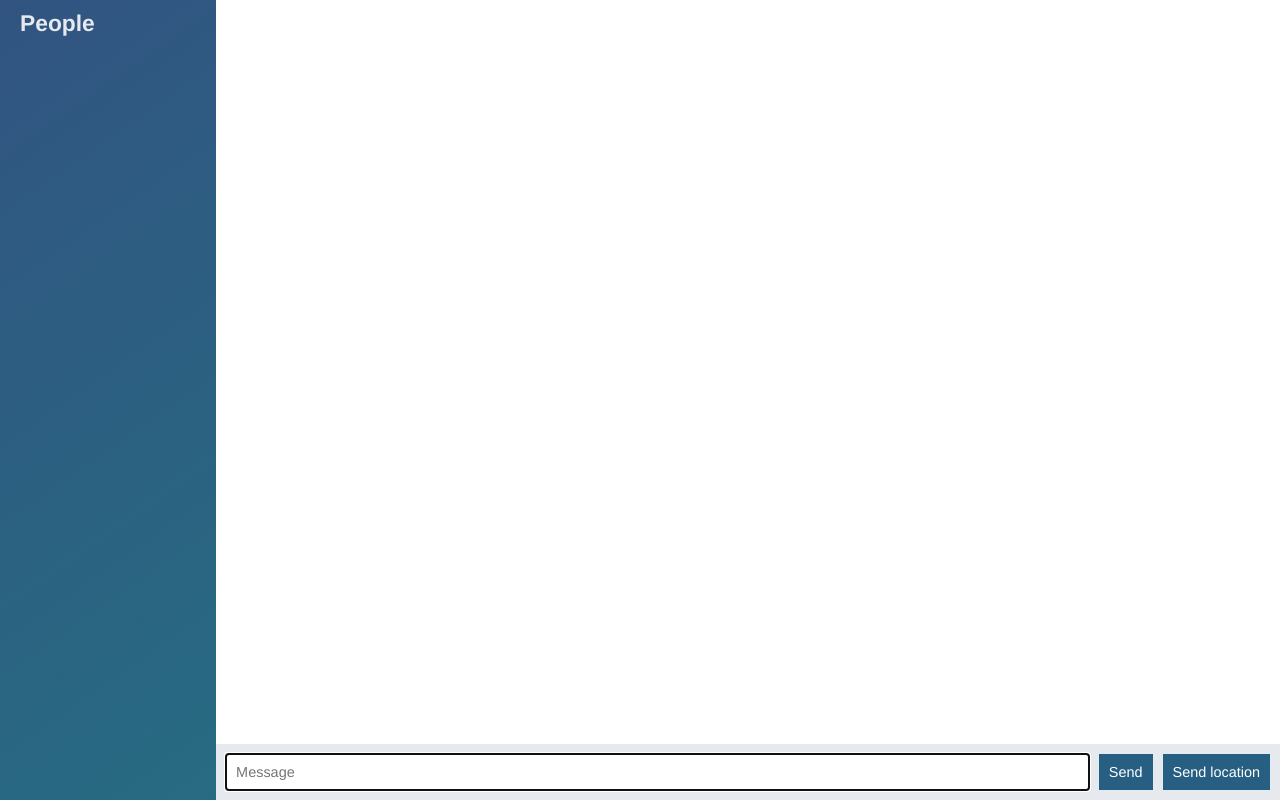
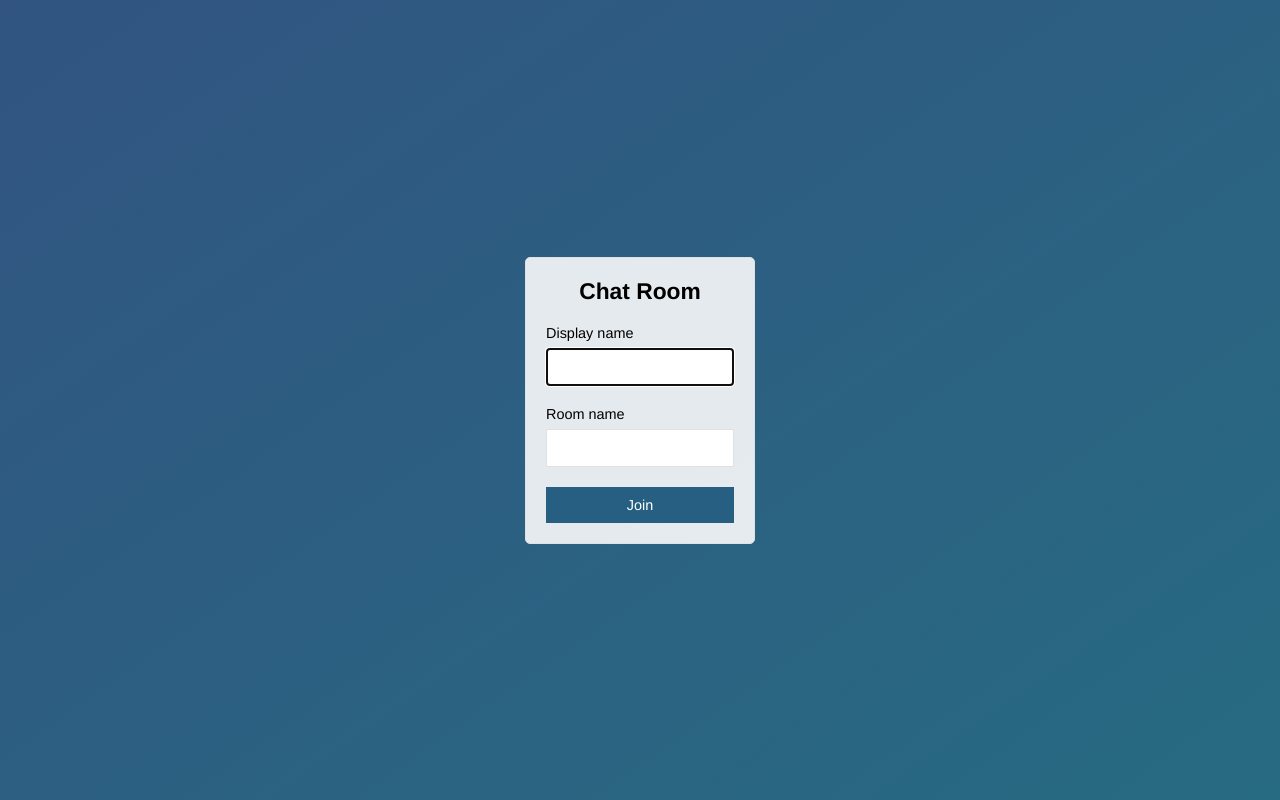
Before and after one commit to SteveT3ch/node-chat-app, a website: page public/index.html in a window 1280 px wide. Drawn offline with nearby package versions, Linux system fonts and the light colour scheme; no server answers.

Commit message:
[*] Add join page that submit to chat.html

```diff
--- a/public/index.html
+++ b/public/index.html
@@ -3,55 +3,31 @@
 
 <head>
   <meta charset="utf-8">
-  <title>node-chat-app</title>
-  <!--<link rel="stylesheet" href="/css/libs/bootstrap.min.css"> -->
+  <meta name="viewport" content="width=device-width, initial-scale=1.0, shrink-to-fit=no" />
+  <meta http-equiv="x-ua-compatible" content="ie=edge">
   <link rel="stylesheet" href="/css/master.css">
+  <title>Chat App | Login</title>
 </head>
-<body class="chat">
-    <div class="chat__sidebar">
-      <h3>People</h3>
-      <div id="users"></div>
+
+<body class="centered-form">
+    <div class="centered-form__form">
+    <form action="/chat.html">
+      <div class="form-field">
+        <h3>Chat Room</h3>
+      </div>
+      <div class="form-field">
+        <label for="">Display name</label>
+        <input type="text" name="name" autofocus />
+      </div>
+      <div class="form-field">
+        <label for="">Room name</label>
+        <input type="text" name="room" />
+      </div>
+      <div class="form-field">
+        <button>Join</button>
+      </div>
+    </form>
     </div>
-    <div class="chat__main">
-      <ol id="messages" class="chat__messages"></ol>
-
-      <div class="chat__footer">
-        <form id="message-form">
-          <input type="text" name="message" value="" placeholder="Message" autofocus autocomplete="off" />
-          <button type="submit" name="button">Send</button>
-        </form>
-        <button id="send-location">Send location</button>
-      </div>
-    </div>
-    <script id='message-template' type='text/template'>
-      <li class="message">
-        <div class="message__title">
-          <h4>{{from}}</h4>
-          <span>{{createAt}}</span>
-        </div>
-        <div class="message__body">
-          <p>{{text}}</p>
-        </div>
-      </li>
-    </script>
-
-    <script id='location-message-template' type='text/template'>
-      <li class="message">
-        <div class="message__title">
-          <h4>{{from}}</h4>
-          <span>{{createAt}}</span>
-        </div>
-        <div class="message__body">
-          <a href="{{url}}" target="_blank">My current location</a>
-        </div>
-      </li>
-    </script>
-  <script src="socket.io/socket.io.js"></script>
-  <script src="/js/libs/jquery-3.3.1.min.js"></script>
-  <!--<script src="/js/libs/bootstrap.min.js"></script> -->
-  <script src="/js/libs/moment.js"></script>
-  <script src="/js/libs/mustache.js"></script>
-  <script src="/js/index.js"></script>
 </body>
 
 </html>
```
Also changed, not shown: public/chat.html (added, +59 -0 lines), public/js/chat.js (renamed from public/js/index.js).
